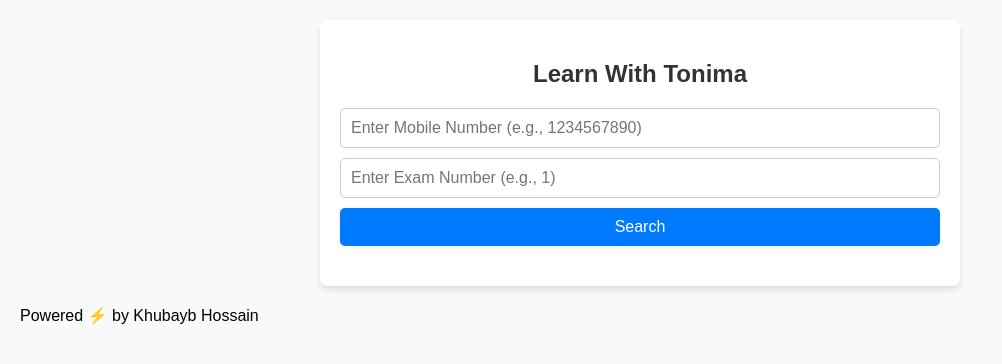
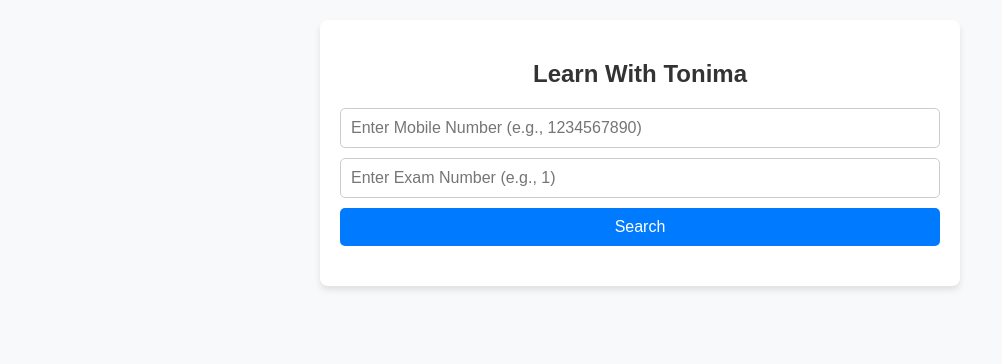
Before and after one commit to khubaybv2/result_viewer, a website: page public/index.html in a window 1280 px wide. Shown: the whole page, without its empty margins (0-1002 px from the left). Drawn offline with nearby package versions, Linux system fonts and the light colour scheme.

Commit message:
Update index.html

```diff
--- a/public/index.html
+++ b/public/index.html
@@ -83,9 +83,7 @@
                 document.getElementById("result").style.display = "none";
             }
         }
+         <div class="footer">Powered ⚡ by Khubayb Hossain</div>
     </script>
-   <footer>
-    <p>Powered ⚡ by Khubayb Hossain</p>
-</footer>
 </body>
 </html>
```
